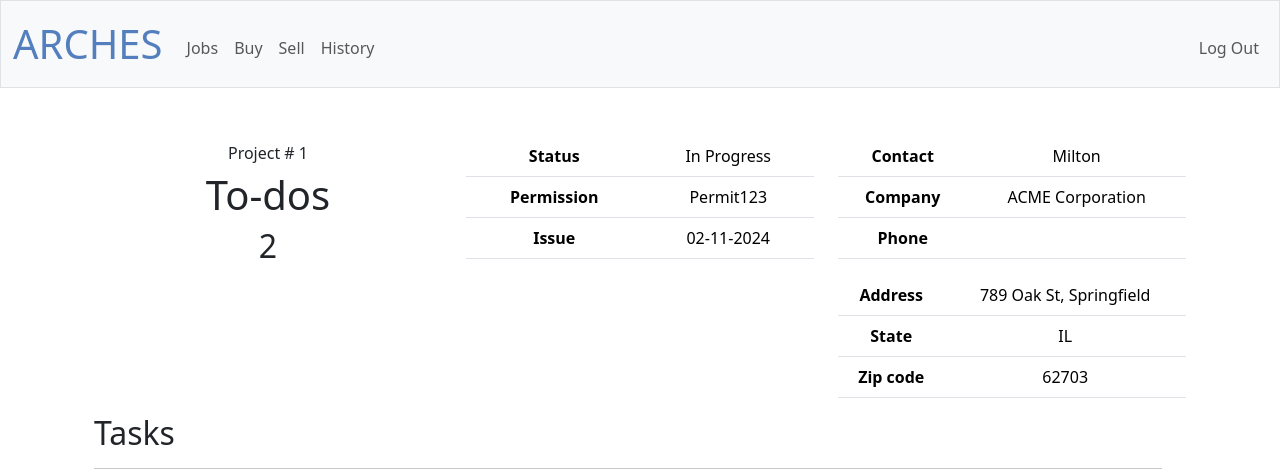
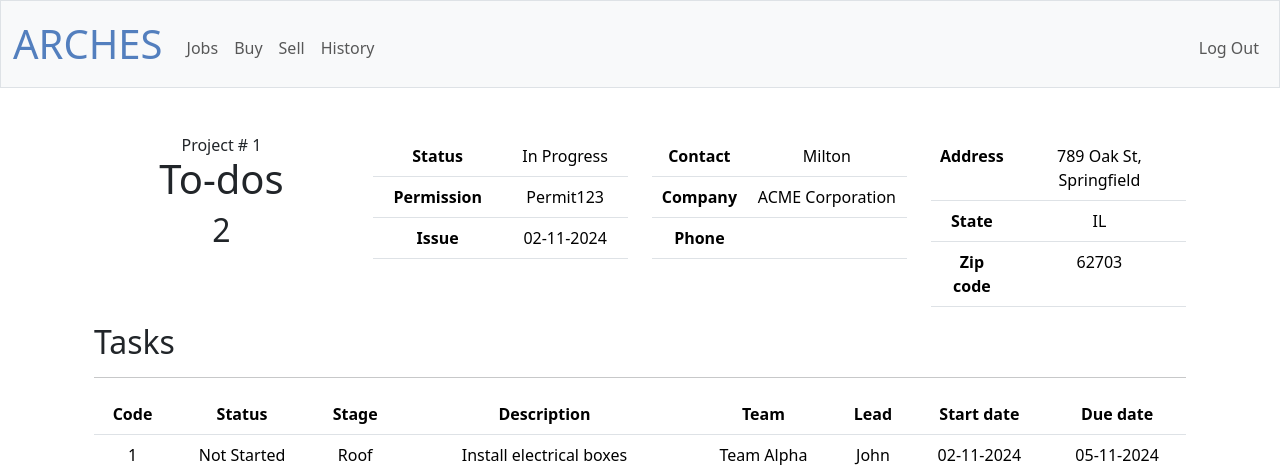
Before and after one commit to RLCM696/company, a Flask app: page /project?project=1 in a window 1280 px wide. Shown: the top 475 px of the page. Run offline with Flask 3, Linux system fonts and the light colour scheme; a user stored in the database is signed in; data comes from the database, SQL or seed files in the repository; some libraries are stand-ins or nearby versions.

Commit message:
Sun, Nov 3, 2024, 6:11 PM -05:00

```diff
--- a/templates/project.html
+++ b/templates/project.html
@@ -8,7 +8,7 @@
 <div class="container-fluid">
     <div class="row">
         <div class="col">
-            <h6 class="card-title p-2" style="text-align: center">Project # {{project["id"]}}</h6>
+            <h6 class="card-title" style="text-align: center">Project # {{project["id"]}}</h6>
             <div class="task-amount">
                 <h1>To-dos</h1>
                 <h2>{{tasks | pending }}</h5>
@@ -55,6 +55,7 @@
                     </tbody>
                 </table>
             </div>
+        </div>
         <div class="col">
             <div class="card-body table-responsive">
                 <table class="table">
```
Also changed, not shown: 1 other file.
